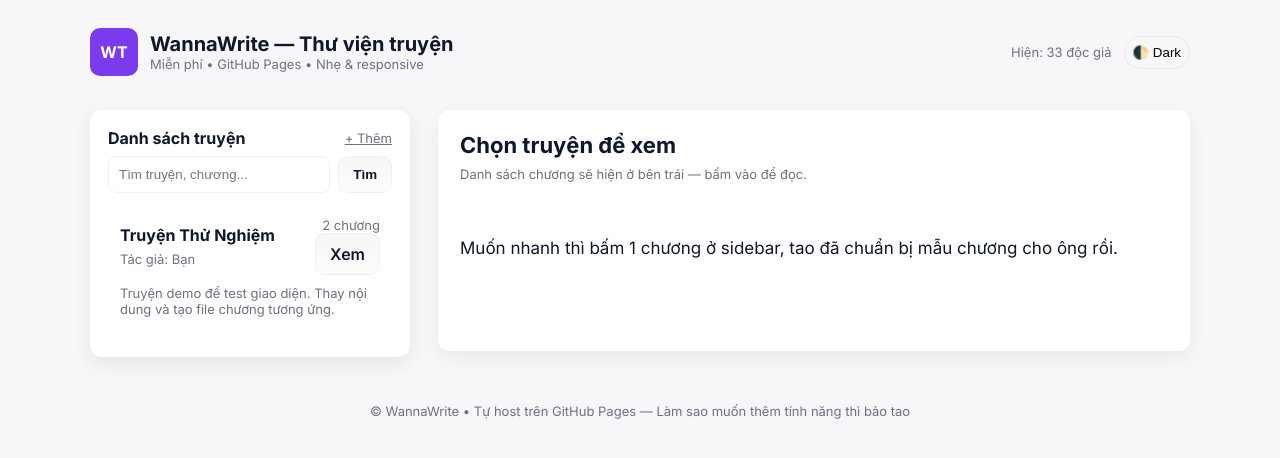
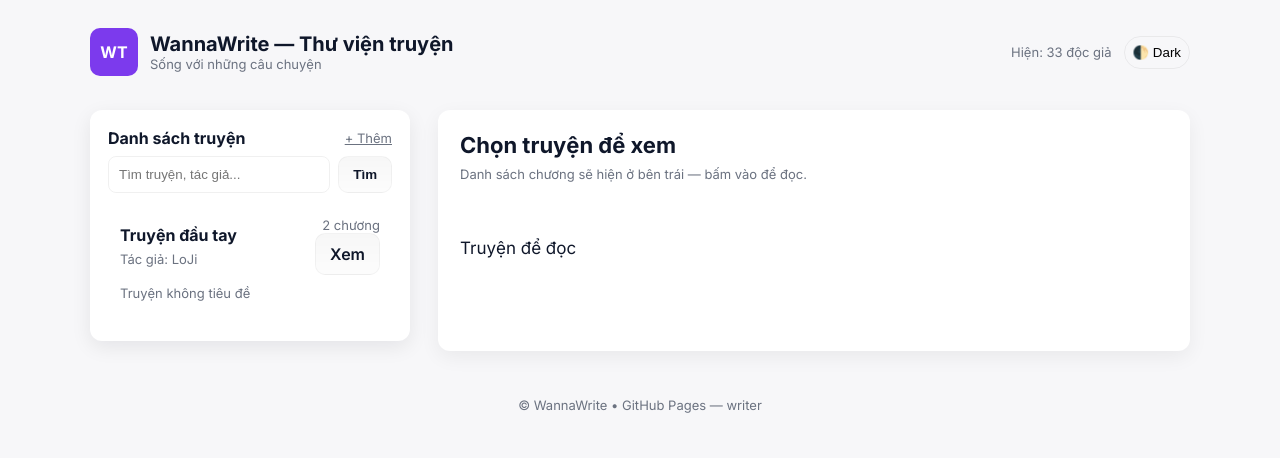
Before and after one commit to LoJi-Curious/wanttowrite.github.io, a plain HTML site: page index.html in a window 1280 px wide. Drawn offline with Linux system fonts and the light colour scheme.

Commit message:
Update index.html

```diff
--- a/index.html
+++ b/index.html
@@ -77,7 +77,7 @@
       <div class="logo">WT</div>
       <div>
         <h1>WannaWrite — Thư viện truyện</h1>
-        <div class="sub">Miễn phí • GitHub Pages • Nhẹ & responsive</div>
+        <div class="sub">Sống với những câu chuyện</div>
       </div>
     </div>
 
@@ -95,7 +95,7 @@
     </div>
 
     <div class="search">
-      <input id="q" placeholder="Tìm truyện, chương..." oninput="filterList()" />
+      <input id="q" placeholder="Tìm truyện, tác giả..." oninput="filterList()" />
       <button class="btn" onclick="filterList()">Tìm</button>
     </div>
 
@@ -110,7 +110,7 @@
       <h2 class="chapter-title" id="title">Chọn truyện để xem</h2>
       <div class="chapter-meta" id="meta">Danh sách chương sẽ hiện ở bên trái — bấm vào để đọc.</div>
       <div class="content" id="content">
-        Muốn nhanh thì bấm 1 chương ở sidebar, tao đã chuẩn bị mẫu chương cho ông rồi.
+        Truyện để đọc
       </div>
       <div class="nav-chapters" id="nav">
         <a id="prevBtn" class="btn" href="#" style="visibility:hidden">← Chương trước</a>
@@ -119,7 +119,7 @@
     </div>
   </main>
 
-  <footer>© WannaWrite • Tự host trên GitHub Pages — Làm sao muốn thêm tính năng thì bảo tao</footer>
+  <footer>© WannaWrite • GitHub Pages — writer</footer>
 </div>
 
 <script>
@@ -143,9 +143,9 @@
 const stories = [
   {
     id:"truyen1",
-    title:"Truyện Thử Nghiệm",
-    author:"Tác giả: Bạn",
-    description:"Truyện demo để test giao diện. Thay nội dung và tạo file chương tương ứng.",
+    title:"Truyện đầu tay",
+    author:"Tác giả: LoJi",
+    description:"Truyện không tiêu đề",
     chapters:[
       {file:"truyen1-chuong1.html", title:"Chương 1 — Khởi đầu"},
       {file:"truyen1-chuong2.html", title:"Chương 2 — Tiếp tục"}
```
